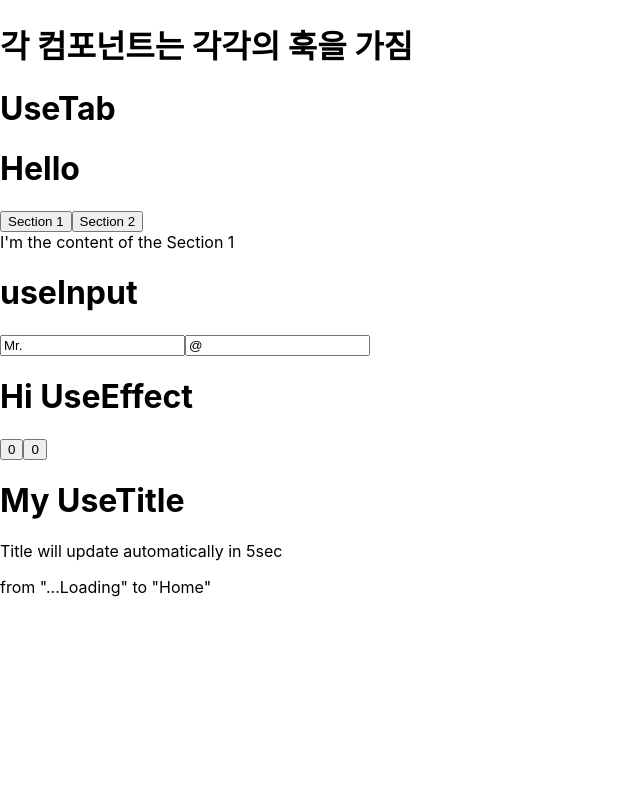
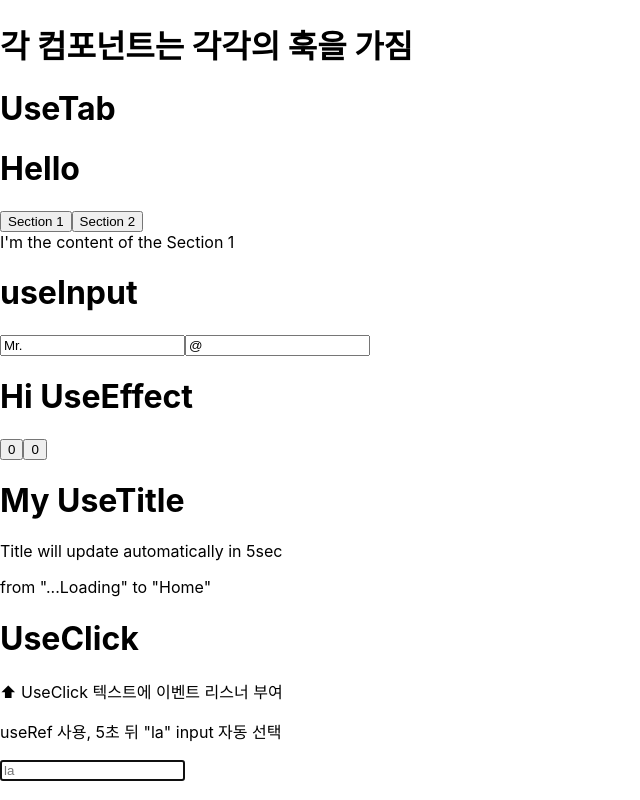
Before and after one commit to KiimDoHyun/React-Hooks, a React (Create React App) app: page / in a window 1280 px wide. Shown: the whole page, without its empty margins (0-640 px from the left). Built offline with nearby package versions, Linux system fonts and the light colour scheme.

Commit message:
OnClick Hook 추가, Hook 규칙 확인

```diff
--- a/src/App.js
+++ b/src/App.js
@@ -2,6 +2,7 @@ import React, { useState } from "react";
 import UseEffect from "./components/useEffectreact";
 import UseTitle from "./components/useTitlereact";
 import UseInput from "./components/useInputHooks";
+import UseClick from "./components/useClickHook";
 
 const content = [
   {
@@ -71,10 +72,10 @@ const App = () => {
 
       <UseInput />
 
-      {/* useEffect */}
       <UseEffect />
 
       <UseTitle />
+      <UseClick />
     </div>
   );
 };
--- a/src/components/useClickHook.jsx
+++ b/src/components/useClickHook.jsx
@@ -1,11 +1,40 @@
-import { useRef } from "react";
+import { useEffect, useRef } from "react";
+
+const useClick = (onClick) => {
+  const element = useRef();
+
+  //   컴포넌트가 마운트 되면 이벤트를 붙여줌
+  //   의존성이 없기 때문에 초기 마운트 되었을 때만 실행
+  useEffect(() => {
+    if (element.current) {
+      element.current.addEventListener("click", onClick);
+    }
+
+    // ComponentWillUnMount
+    return () => {
+      if (element.current)
+        element.current.removeEventListener("click", onClick);
+    };
+  }, []);
+
+  //  전달 인자의 유효성 검사가 최상단에 존재하면 에러 발생.
+  // hook은 어떠한 값이 return 되기 전에 정의 되어야 하기 때문.
+  if (typeof onClick !== "function") {
+    return;
+  }
+  return element;
+};
 
 const useClickHook = () => {
+  const sayHello = () => console.log("sayhello");
   const input = useRef();
+  const title = useClick(sayHello);
+  setTimeout(() => input.current?.focus(), 5000);
   return (
     <div>
-      <h1>UseClick</h1>
-      <p>useRef 사용</p>
+      <h1 ref={title}>UseClick</h1>
+      <p>⬆ UseClick 텍스트에 이벤트 리스너 부여</p>
+      <p>useRef 사용, 5초 뒤 "la" input 자동 선택</p>
       <input ref={input} placeholder="la" />
     </div>
   );
```
Also changed, not shown: 1 other file (tests, documents, lock files or other folders).
